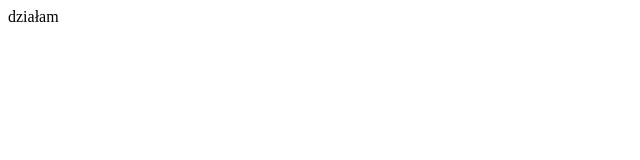
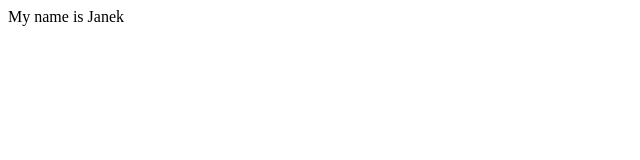
Before and after one commit to DamianKonc/playground, a React (Create React App) app: page / in a window 1280 px wide. Shown: the top 160 px of the page, without its empty margins (0-640 px from the left). Built offline with nearby package versions, Linux system fonts and the light colour scheme.

Commit message:
first test

```diff
--- a/src/App.tsx
+++ b/src/App.tsx
@@ -1,7 +1,12 @@
 import React from "react";
+import User from "./User/User";
 
 function App() {
-  return <div>działam</div>;
+  return (
+    <div>
+      <User name="Janek" />
+    </div>
+  );
 }
 
 export default App;
--- /dev/null
+++ b/src/User/User.tsx
@@ -0,0 +1,7 @@
+import React from "react";
+
+const User = (props: { name: string }) => {
+  return <div role={"role"}>My name is {props.name}</div>;
+};
+
+export default User;
```
Also changed, not shown: 1 other file (tests, documents, lock files or other folders).
